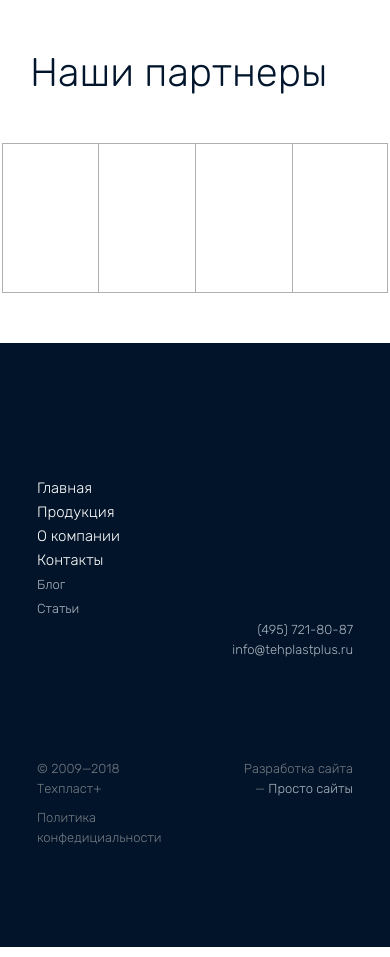
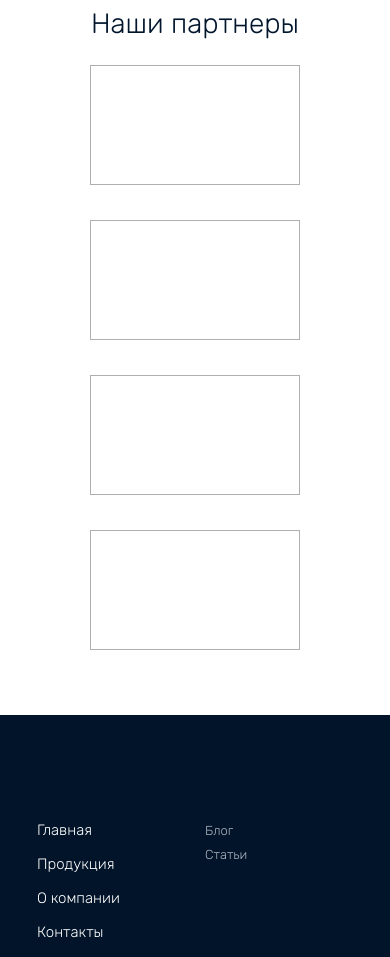
Before and after one commit to MaksimEgorov/techplast, a website: page app/index.html in a window 390 px wide. Shown: the part 4008-4965 px from the top of the page. Drawn offline with nearby package versions, Linux system fonts and the light colour scheme; some packages are replaced by stand-ins of ours; files that its build step writes are made by us from their sources; a script that the page names is missing.

Commit message:
footer adaptive till 320

```diff
--- a/app/index.html
+++ b/app/index.html
@@ -219,7 +219,7 @@
         <div class="col-lg-4 col-md-3 col-sm-3">
           <a href="#" class="footer__logo"></a>
         </div>
-        <div class="col-lg-3 col-md-3 col-sm-3">
+        <div class="col-lg-3 col-md-3 col-sm-3 col-6">
           <div class="footer__navigation">
             <ul class="footer__navigation-items">
               <li class="footer__navigation-item"><a href="index.html">Главная</a></li>
@@ -229,13 +229,13 @@
             </ul>
           </div>
         </div>
-        <div class="col-lg-2 col-md-3 col-sm-3">
+        <div class="col-lg-2 col-md-3 col-sm-3 col-6">
           <ul class="footer__social">
             <li class="footer__blog"><a href="#">Блог</a></li>
             <li class="footer__articles"><a href="#">Статьи</a></li>
           </ul>
         </div>
-        <div class="col-lg-3 col-md-3 col-sm-3 text-right">
+        <div class="col-lg-3 col-md-3 col-sm-3">
           <div class="footer__contacts">
             <p class="footer__phone" x-ms-format-detection="none">(495) 721-80-87</p>
             <a href="mailto:info@tehplastplus.ru" class="footer__email">info@tehplastplus.ru</a>
@@ -243,14 +243,14 @@
         </div>
       </div>
       <div class="row">
-        <div class="col-lg-4 col-7">
+        <div class="col-lg-4 col-md-8 col-6 col-xs-12">
           <span class="footer__copyright-text">© 2009—2018 Техпласт+</span>
           <a href="#" class="footer__privacy-policy d-md-block d-lg-none">Политика конфедициальности</a>
         </div>
-        <div class="col-lg-4 d-lg-block d-none">
+        <div class="col-lg-4 col-md-5 d-lg-block d-none">
           <a href="#" class="footer__privacy-policy">Политика конфедициальности</a>
         </div>
-        <div class="col-lg-4 col-5 text-right">
+        <div class="col-lg-4 col-md-4 col-6 col-xs-12">
           <span class="footer__developer">Разработка сайта — <a href="#">Просто сайты</a></span>
         </div>
       </div>
--- a/app/styles/partials/_about.scss
+++ b/app/styles/partials/_about.scss
@@ -90,5 +90,25 @@
       font-size: 15px;
     }
   }
+}
 
+@media screen and (max-width: 386px){
+  .about .about__container{
+    width: 100%;
+    justify-content: center;
+  }
+  .about .about__container .about__picture{
+    width: 100%;
+  }
+  .about .about__container .about__explanation-block{
+    width: 100%;
+    height: auto;
+
+  }
+  .about .about__container .about__explanation-block .about__explanation-block__wrapper .about__explanation-block__text{
+    font-size: 13px;
+  }
+  .about .about__container .about__explanation-block .about__explanation-block__wrapper .about__explanation-block__company{
+    width: auto;
+  }
 }
--- a/app/styles/partials/_footer.scss
+++ b/app/styles/partials/_footer.scss
@@ -173,6 +173,45 @@
   .footer .footer__developer a {
     margin-top: 100px;
   }
+  .footer__navigation{
+    padding-left: 20px;
+  }
+  .footer .footer__social{
+    padding-left: 20px;
+  }
+  .footer .footer__navigation .footer__navigation-items .footer__navigation-item{
+    margin-bottom: 10px;
+  }
 }
 
-@media (max-width: 576px) {}
+@media (max-width: 575px) {
+  .footer{
+    padding-top: 40px;
+    padding-bottom: 40px;
+  }
+  .footer__navigation{
+    padding-left: 0;
+    margin-top: 30px;
+  }
+  .footer .footer__social{
+    padding-left: 0;
+    margin-top: 30px;
+  }
+  .footer .footer__navigation .footer__navigation-items .footer__navigation-item{
+    margin-bottom: 10px;
+  }
+  .footer .footer__contacts{
+    margin-top: 30px;
+    text-align: left;
+  }
+  .footer .footer__copyright-text{
+    margin-top: 50px;
+  }
+  .footer .footer__developer, .footer .footer__developer a{
+    margin-top: 10px;
+    text-align: left;
+  }
+  .col-xs-12 {
+    flex: 0 0 100%;
+    max-width: 100% }
+}
--- a/app/styles/partials/_partners.scss
+++ b/app/styles/partials/_partners.scss
@@ -65,14 +65,14 @@
   }
 
   .partners__container .partners__banners {
-    width: 99%;
+    width: 100%;
     margin: 0 auto;
   }
 }
 
 @media screen and (max-width: 960px) {
   .partners__container .partners__banners .partners__banners__item {
-    height: 150px;
+    height: 120px;
   }
   .partners__container {
     height: 300px;
@@ -90,3 +90,45 @@
     background-image: url(../images/sibneft_logo720.png);
   }
 }
+
+@media screen and (max-width: 636px){
+  .partners__container{
+    height: auto;
+    margin-top: 0;
+  }
+  .partners__container .partners__banners {
+    display: flex;
+    width: 100%;
+    flex-wrap: wrap;
+    height: 400px;
+  }
+  .partners__container .partners__banners .partners__banners__item.partner__1,
+  .partners__container .partners__banners .partners__banners__item.partner__2,
+  .partners__container .partners__banners .partners__banners__item.partner__3,
+  .partners__container .partners__banners .partners__banners__item.partner__4 {
+    width: 210px;
+    border: 1px solid #afafaf;
+  }
+  .partners__container p{
+    font-size: 28px;
+    width: auto;
+    margin: 0 auto;
+    text-align: center;
+    margin-bottom: 20px;
+  }
+}
+@media screen and (max-width: 436px){
+  .partners__container .partners__banners{
+    height: 620px;
+    margin-bottom: 30px;
+  }
+}
+/*
+@media screen and (max-width: 617px){
+  .partners__container .partners__banners .partners__banners__item.partner__1,
+  .partners__container .partners__banners .partners__banners__item.partner__2,
+  .partners__container .partners__banners .partners__banners__item.partner__3,
+  .partners__container .partners__banners .partners__banners__item.partner__4 {
+    width: 220px;
+}
+} */
```
